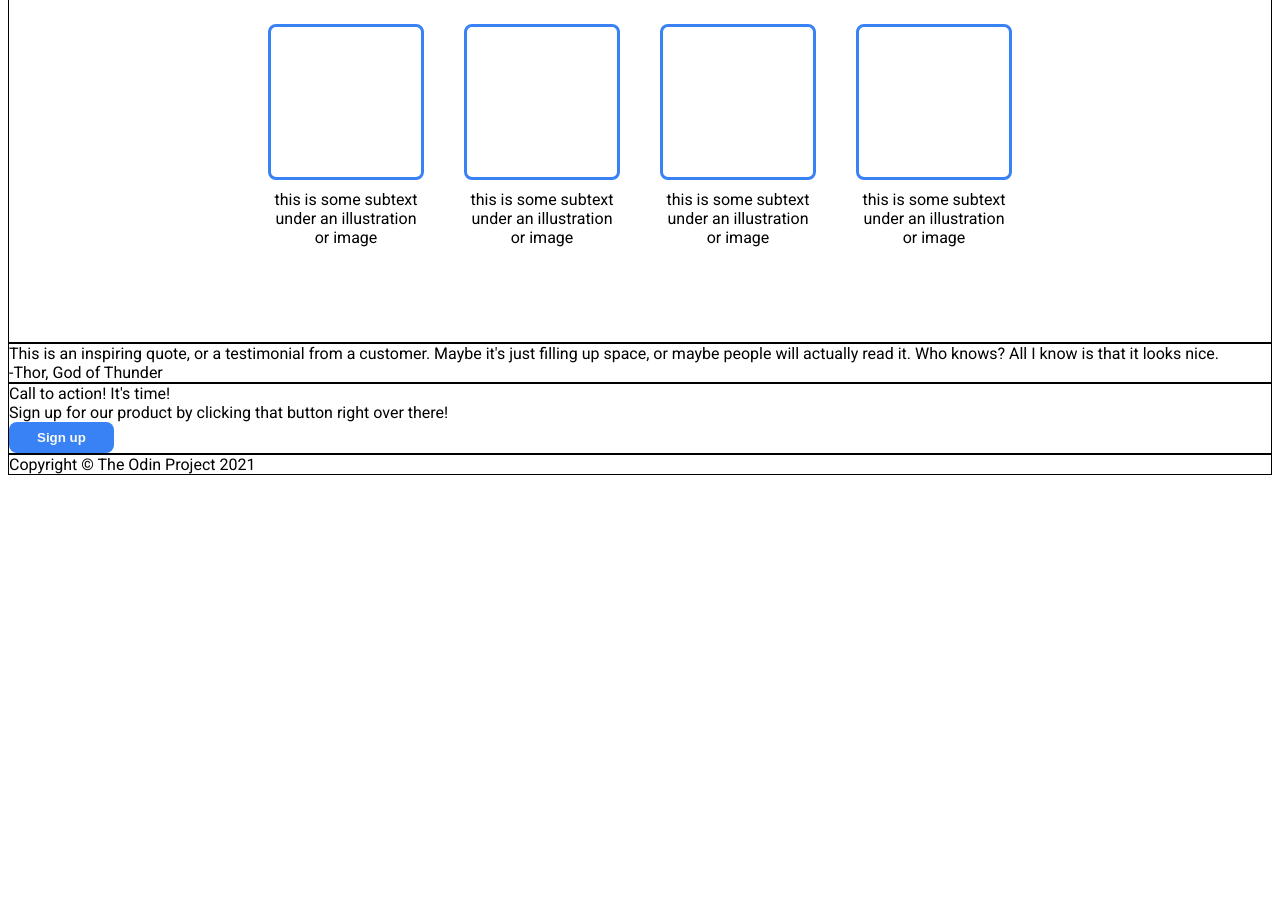
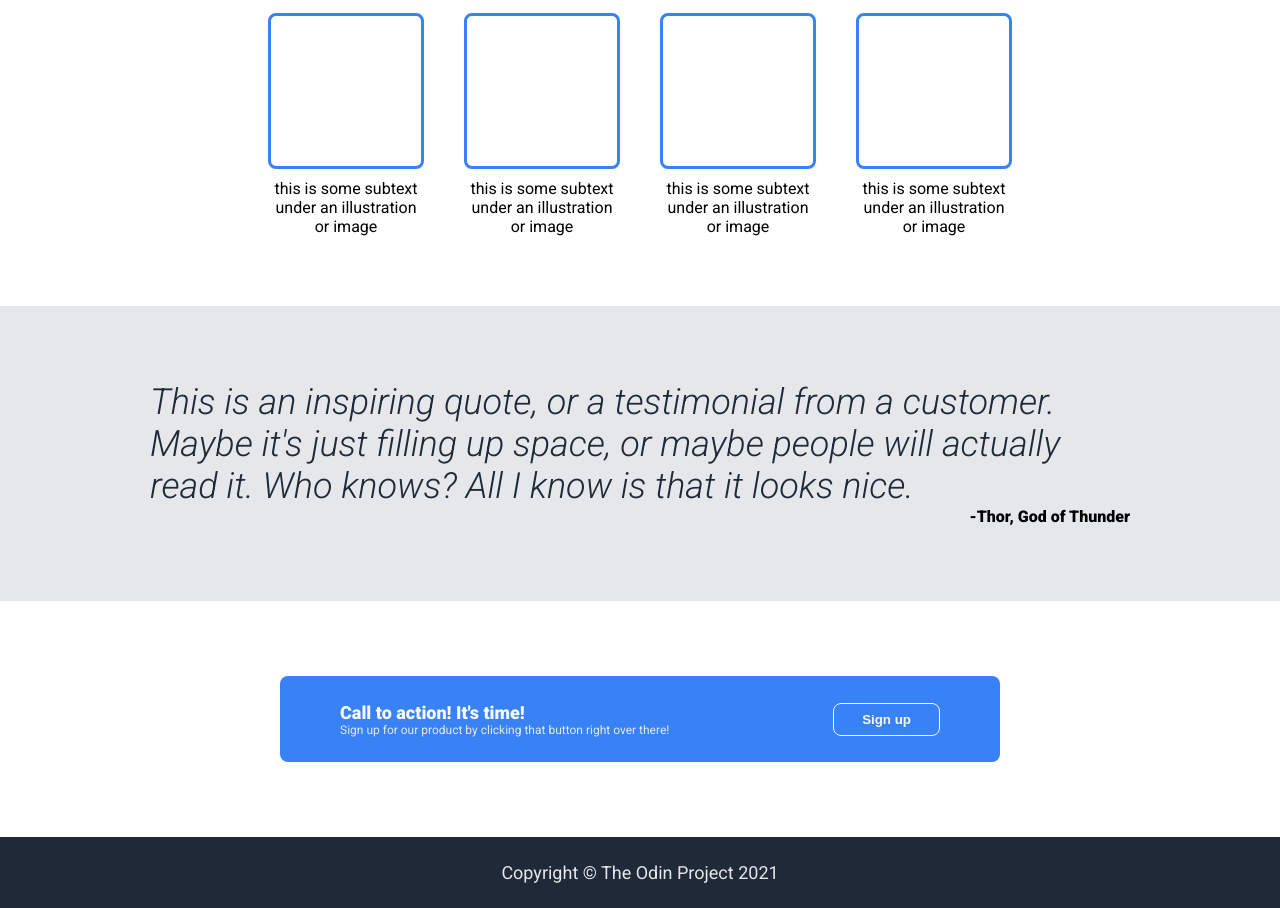
Before and after one commit to BigSeanyBoy/odin-landing, a plain HTML site: page index.html in a window 1280 px wide. Shown: the part 480-1388 px from the top of the page. Before the commit the page ends 963 px from the top, so only its background shows below. Drawn offline with Linux system fonts and the light colour scheme.

Commit message:
Finished styling for 'index.html'.

```diff
--- a/styles.css
+++ b/styles.css
@@ -1,11 +1,9 @@
-@import url("https://fonts.googleapis.com/css2?family=Roboto:wght@400;900&display=swap");
+@import url("https://fonts.googleapis.com/css2?family=Roboto:ital,wght@0,400;0,900;1,300&display=swap");
 
 body {
   font-family: "Roboto", sans-serif;
-}
-
-body > div {
-  border: 1px solid black;
+  min-height: 100vh;
+  margin: 0;
 }
 
 .section-one {
@@ -86,11 +84,12 @@ button {
   flex-direction: column;
   justify-content: center;
   align-items: center;
-  padding-bottom: 75px;
+  padding-bottom: 50px;
 }
 
 .content-two {
   display: flex;
+  flex-wrap: wrap;
 }
 
 .info-header {
@@ -119,3 +118,65 @@ button {
   text-align: center;
   padding-top: 10px;
 }
+
+.section-three {
+  background-color: #e5e7eb;
+  display: flex;
+  flex-direction: column;
+  padding: 75px 150px;
+  align-items: flex-end;
+}
+
+.quote {
+  font-size: 36px;
+  font-weight: 300;
+  font-style: italic;
+  color: #1f2937;
+}
+
+.author {
+  font-weight: 900;
+}
+
+.section-four {
+  display: flex;
+  justify-content: center;
+  align-items: center;
+  padding: 75px 100px;
+}
+
+.modal {
+  background-color: #3882f6;
+  height: 50px;
+  width: 600px;
+  padding: 18px 60px;
+  display: flex;
+  justify-content: space-between;
+  align-items: center;
+  border-radius: 8px;
+}
+
+.modal-header {
+  font-size: 18px;
+  font-weight: 900;
+  color: #f9faf8;
+}
+
+.modal-content {
+  font-size: 12px;
+  color: #e5e7eb;
+}
+
+.modal-sign-up {
+  border: 1px solid #f9f8fa;
+}
+
+.footer {
+  background-color: #1f2937;
+  color: #e5e7eb;
+  font-size: 18px;
+  display: flex;
+  justify-content: center;
+  align-items: center;
+  padding: 25px;
+}
```
